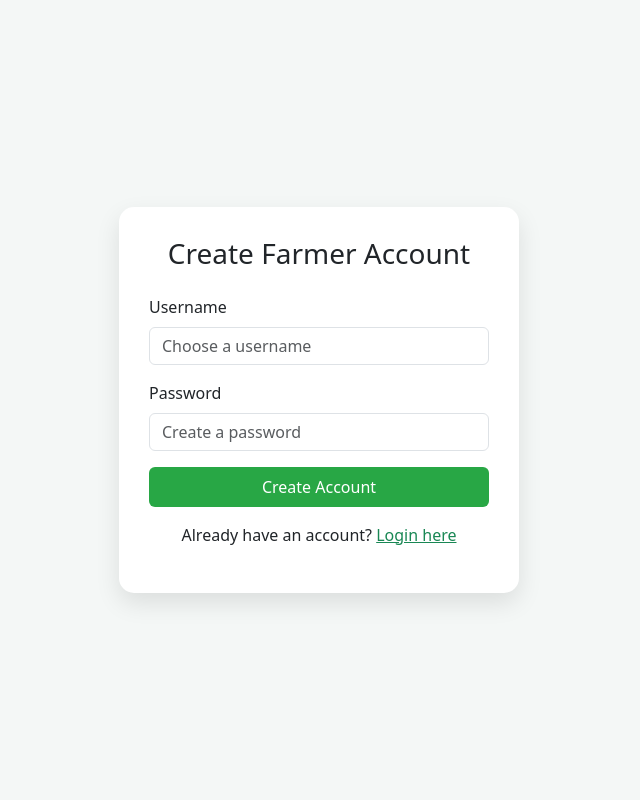
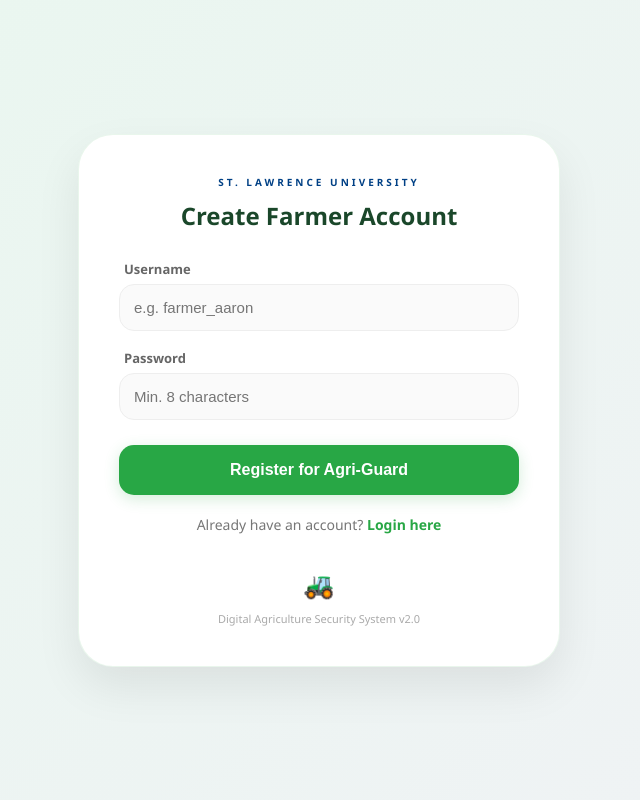
Before and after one commit to OdiyeAaron/AgriGuard-AI, a Flask app: template templates/signup.html in a window 1280 px wide. Shown: the whole page, without its empty margins (321-961 px from the left). Run offline with Flask 3, Linux system fonts and the light colour scheme; the template is opened without the code that fills it, so the values that code supplies are empty.

Commit message:
Update signup.html

```diff
--- a/templates/signup.html
+++ b/templates/signup.html
@@ -3,30 +3,180 @@
 <head>
     <meta charset="UTF-8">
     <meta name="viewport" content="width=device-width, initial-scale=1.0">
-    <title>Sign Up - Agri-Guard AI</title>
-    <link href="https://cdn.jsdelivr.net/npm/bootstrap@5.3.0/dist/css/bootstrap.min.css" rel="stylesheet">
+    <title>Sign Up | Agri-Guard AI</title>
     <style>
-        body { background: #f4f7f6; display: flex; align-items: center; justify-content: center; height: 100vh; }
-        .signup-card { background: white; padding: 30px; border-radius: 15px; box-shadow: 0 10px 25px rgba(0,0,0,0.1); width: 100%; max-width: 400px; }
-        .btn-success { background-color: #28a745; border: none; }
+        :root {
+            --primary-green: #28a745;
+            --dark-green: #1a472a;
+            --slu-blue: #004085;
+            --anim-speed: 0.7s;
+        }
+
+        /* --- 🎞️ ANIMATIONS --- */
+        @keyframes slideInRight {
+            from { opacity: 0; transform: translateX(40px); }
+            to { opacity: 1; transform: translateX(0); }
+        }
+
+        @keyframes pulse-soft {
+            0% { transform: scale(1); }
+            50% { transform: scale(1.05); }
+            100% { transform: scale(1); }
+        }
+
+        body {
+            font-family: 'Segoe UI', sans-serif;
+            background: linear-gradient(135deg, #e9f7ef 0%, #f0f2f5 100%);
+            display: flex;
+            align-items: center;
+            justify-content: center;
+            height: 100vh;
+            margin: 0;
+            overflow: hidden;
+        }
+
+        .signup-card {
+            background: white;
+            padding: 40px;
+            border-radius: 35px;
+            box-shadow: 0 20px 45px rgba(0,0,0,0.08);
+            width: 100%;
+            max-width: 400px;
+            text-align: center;
+            animation: slideInRight var(--anim-speed) ease-out forwards;
+            border: 1px solid rgba(40, 167, 69, 0.1);
+        }
+
+        .uni-tag {
+            font-size: 10px;
+            letter-spacing: 3px;
+            color: var(--slu-blue);
+            font-weight: 800;
+            text-transform: uppercase;
+            display: block;
+            margin-bottom: 5px;
+        }
+
+        h3 {
+            color: var(--dark-green);
+            margin: 10px 0 25px;
+            font-weight: 700;
+            font-size: 24px;
+        }
+
+        .form-group {
+            text-align: left;
+            margin-bottom: 15px;
+        }
+
+        label {
+            font-size: 13px;
+            font-weight: 600;
+            color: #666;
+            margin-left: 5px;
+        }
+
+        input {
+            width: 100%;
+            padding: 14px;
+            margin-top: 5px;
+            border: 1.5px solid #eee;
+            border-radius: 15px;
+            box-sizing: border-box;
+            font-size: 15px;
+            transition: all 0.3s ease;
+            background: #fafafa;
+        }
+
+        input:focus {
+            outline: none;
+            border-color: var(--primary-green);
+            background: #fff;
+            box-shadow: 0 0 0 4px rgba(40, 167, 69, 0.05);
+        }
+
+        .btn-signup {
+            width: 100%;
+            padding: 16px;
+            background: var(--primary-green);
+            color: white;
+            border: none;
+            border-radius: 15px;
+            font-weight: bold;
+            font-size: 16px;
+            cursor: pointer;
+            margin-top: 10px;
+            transition: all 0.3s;
+            box-shadow: 0 4px 15px rgba(40, 167, 69, 0.2);
+        }
+
+        .btn-signup:hover {
+            background: #218838;
+            transform: translateY(-2px);
+            box-shadow: 0 6px 20px rgba(40, 167, 69, 0.3);
+        }
+
+        .alert-error {
+            background: #fff5f5;
+            color: #dc3545;
+            padding: 12px;
+            border-radius: 12px;
+            font-size: 13px;
+            margin-bottom: 20px;
+            border: 1px solid #fed7d7;
+        }
+
+        .login-link {
+            margin-top: 20px;
+            font-size: 14px;
+            color: #777;
+        }
+
+        .login-link a {
+            color: var(--primary-green);
+            text-decoration: none;
+            font-weight: 700;
+        }
+
+        .footer-logo {
+            font-size: 24px;
+            margin-top: 20px;
+            display: inline-block;
+            animation: pulse-soft 2s infinite;
+        }
     </style>
 </head>
 <body>
-    <div class="signup-card text-center">
-        <h3 class="mb-4">Create Farmer Account</h3>
-        {% if error %}<div class="alert alert-danger">{{ error }}</div>{% endif %}
+    <div class="signup-card">
+        <span class="uni-tag">St. Lawrence University</span>
+        <h3>Create Farmer Account</h3>
+
+        {% if error %}
+            <div class="alert-error">⚠️ {{ error }}</div>
+        {% endif %}
+
         <form action="/signup" method="POST">
-            <div class="mb-3 text-start">
-                <label class="form-label">Username</label>
-                <input type="text" name="username" class="form-control" placeholder="Choose a username" required>
+            <div class="form-group">
+                <label>Username</label>
+                <input type="text" name="username" placeholder="e.g. farmer_aaron" required>
             </div>
-            <div class="mb-3 text-start">
-                <label class="form-label">Password</label>
-                <input type="password" name="password" class="form-control" placeholder="Create a password" required>
+
+            <div class="form-group">
+                <label>Password</label>
+                <input type="password" name="password" placeholder="Min. 8 characters" required>
             </div>
-            <button type="submit" class="btn btn-success w-100 py-2">Create Account</button>
+
+            <button type="submit" class="btn-signup">Register for Agri-Guard</button>
         </form>
-        <p class="mt-3">Already have an account? <a href="/login" class="text-success">Login here</a></p>
+
+        <p class="login-link">
+            Already have an account? <a href="/login">Login here</a>
+        </p>
+
+        <div class="footer-logo">🚜</div>
+        <div style="font-size: 11px; color: #aaa; margin-top: 10px;">
+            Digital Agriculture Security System v2.0
+        </div>
     </div>
 </body>
 </html>
```
